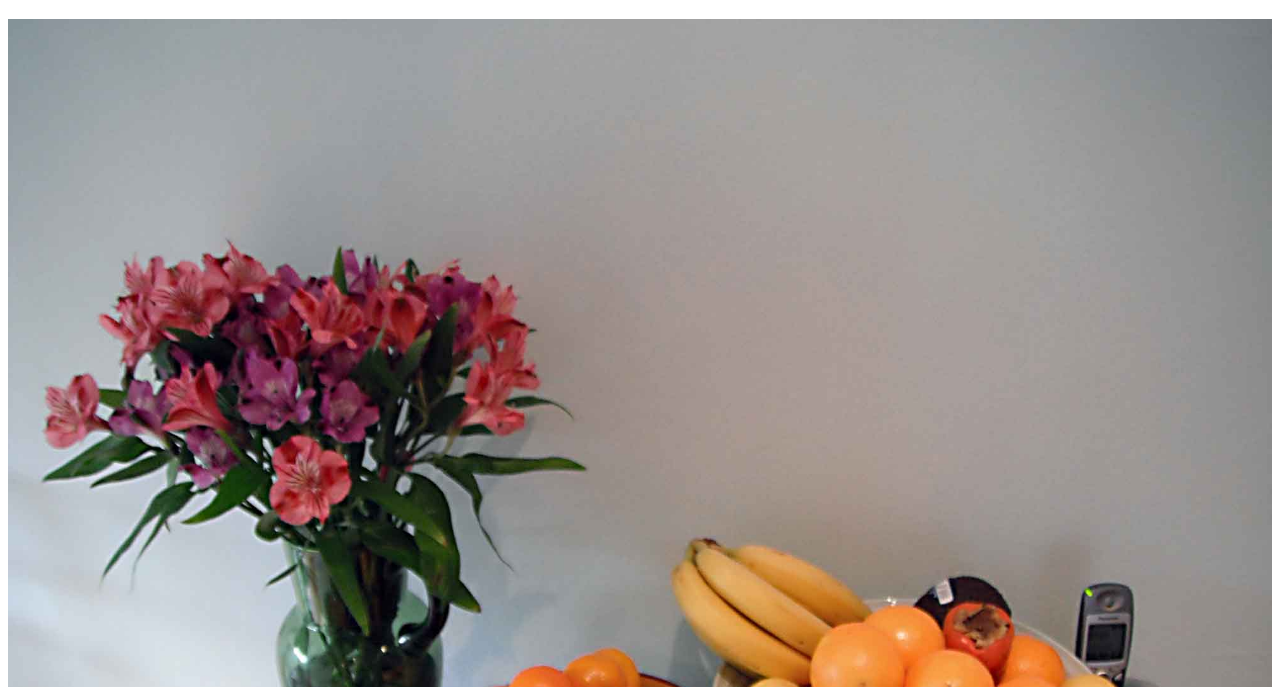
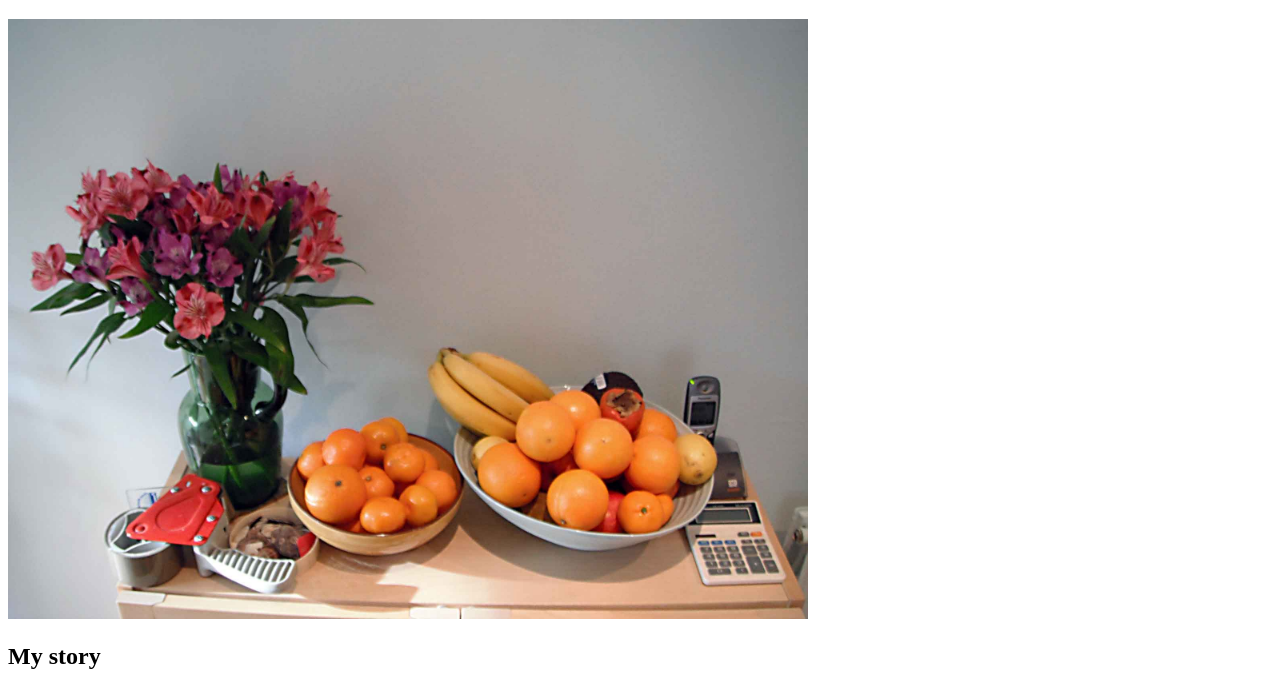
Before and after one commit to amrme/responsive-blog, a website: page Project-Part-1-Start/index.html in a window 1280 px wide. Shown: the part 61-748 px from the top of the page. Drawn offline with Linux system fonts and the light colour scheme.

Commit message:
changed container's width

```diff
--- a/Project-Part-1-Start/index.html
+++ b/Project-Part-1-Start/index.html
@@ -21,7 +21,7 @@
 
   <h1>My responsive blog</h1>
 
-  <article>
+  <article style="max-width: 50em">
 
     <img style="max-width: 100%" src="images_src/still_life.jpg">
 
```
